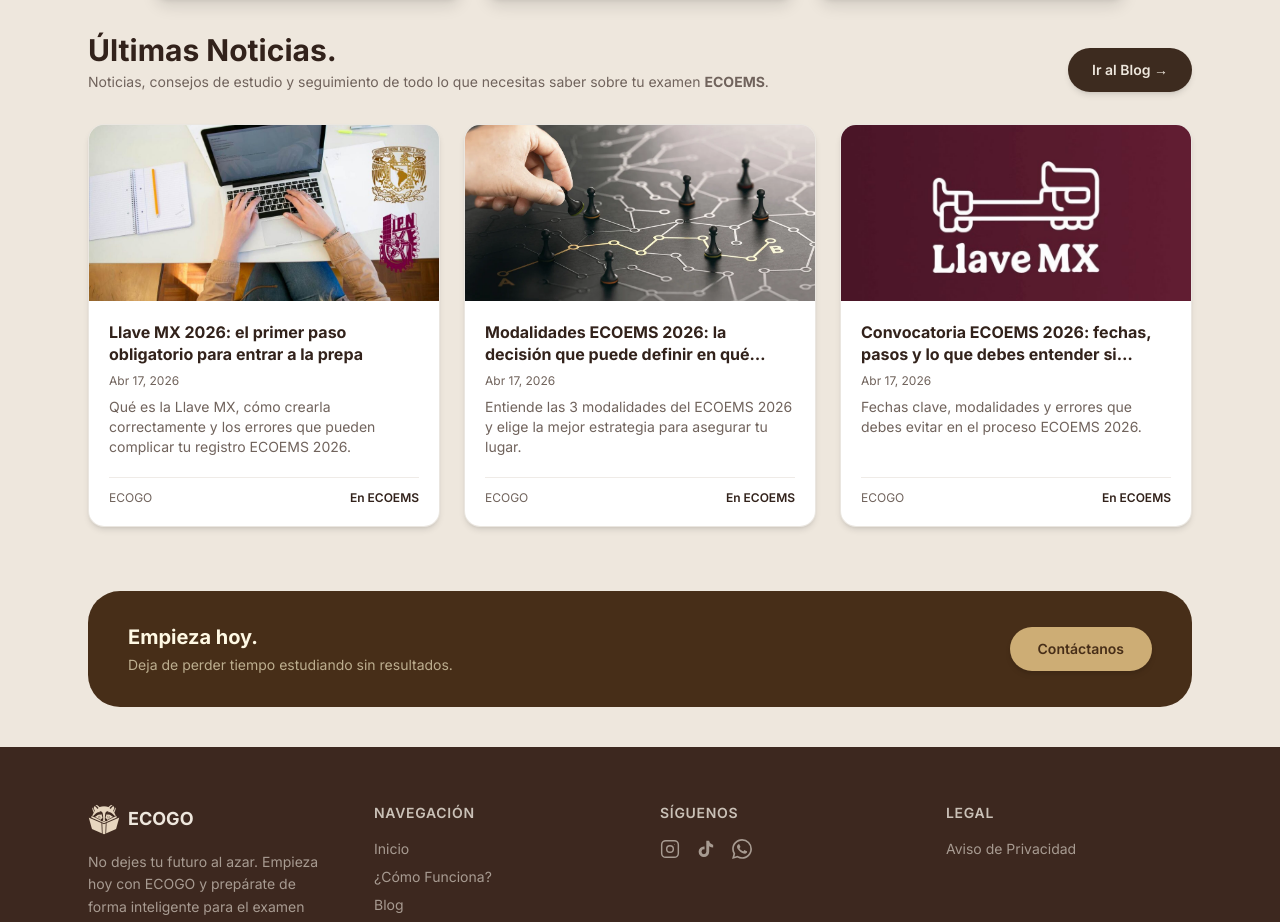
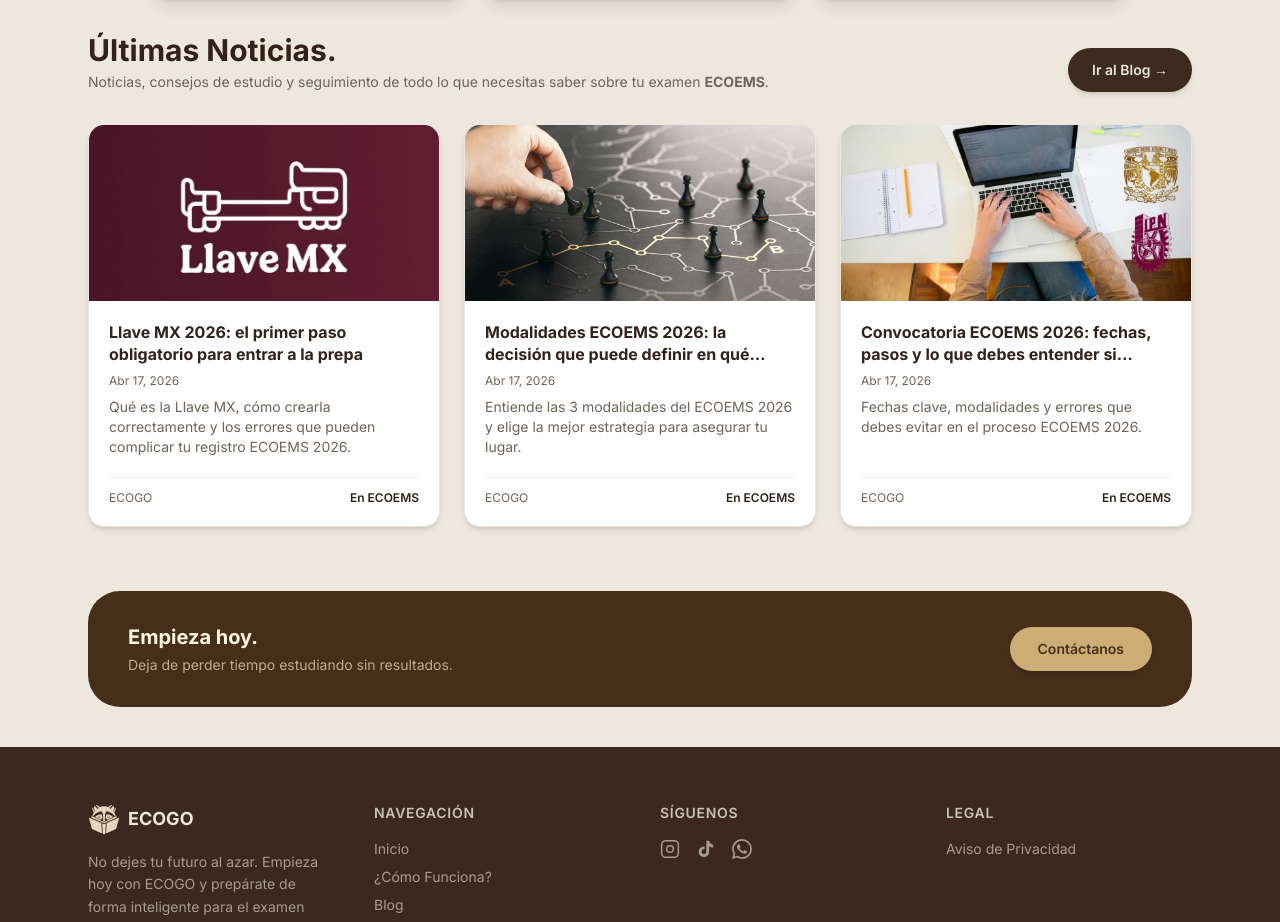
Before and after one commit to EcogoProjects/ecoems_frontend, a Next.js app in the folder ecoems-landing/: page / in a window 1280 px wide. Shown: the part 791-1713 px from the top of the page. Built offline with nearby package versions, Linux system fonts and the light colour scheme; no server answers.

Commit message:
Swap cover images for blog posts

```diff
--- a/ecoems-landing/src/data/blog-posts.ts
+++ b/ecoems-landing/src/data/blog-posts.ts
@@ -27,7 +27,7 @@
     author: "ECOGO",
     category: "ECOEMS",
     featured: true,
-    coverImage: "/blog/Blog4.jpg",
+    coverImage: "/blog/Blog6.jpeg",
     content: [
       {
         type: "paragraph",
@@ -264,7 +264,7 @@
     excerpt:
       "Fechas clave, modalidades y errores que debes evitar en el proceso ECOEMS 2026.",
     date: "Abr 17, 2026",
-    coverImage: "/blog/Blog6.jpeg",
+    coverImage: "/blog/Blog4.jpg",
     author: "ECOGO",
     category: "ECOEMS",
     content: [
```
